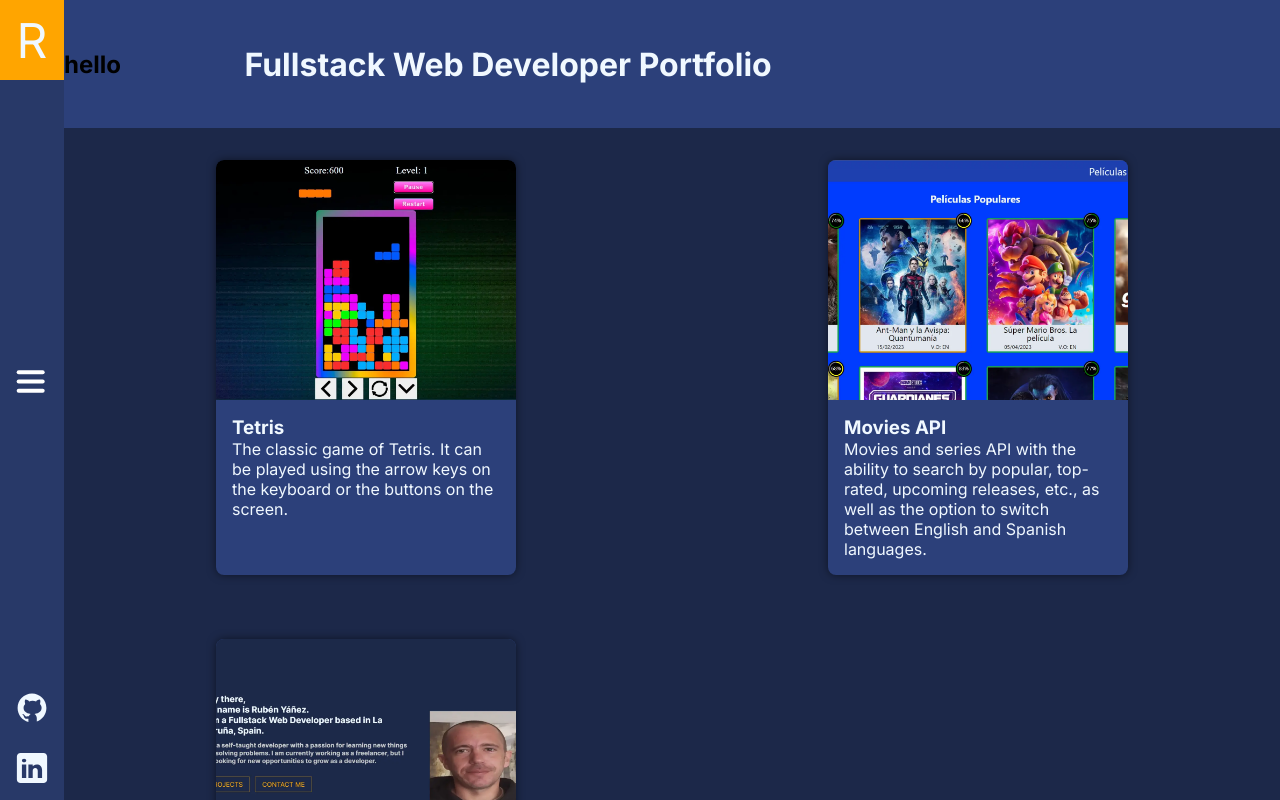
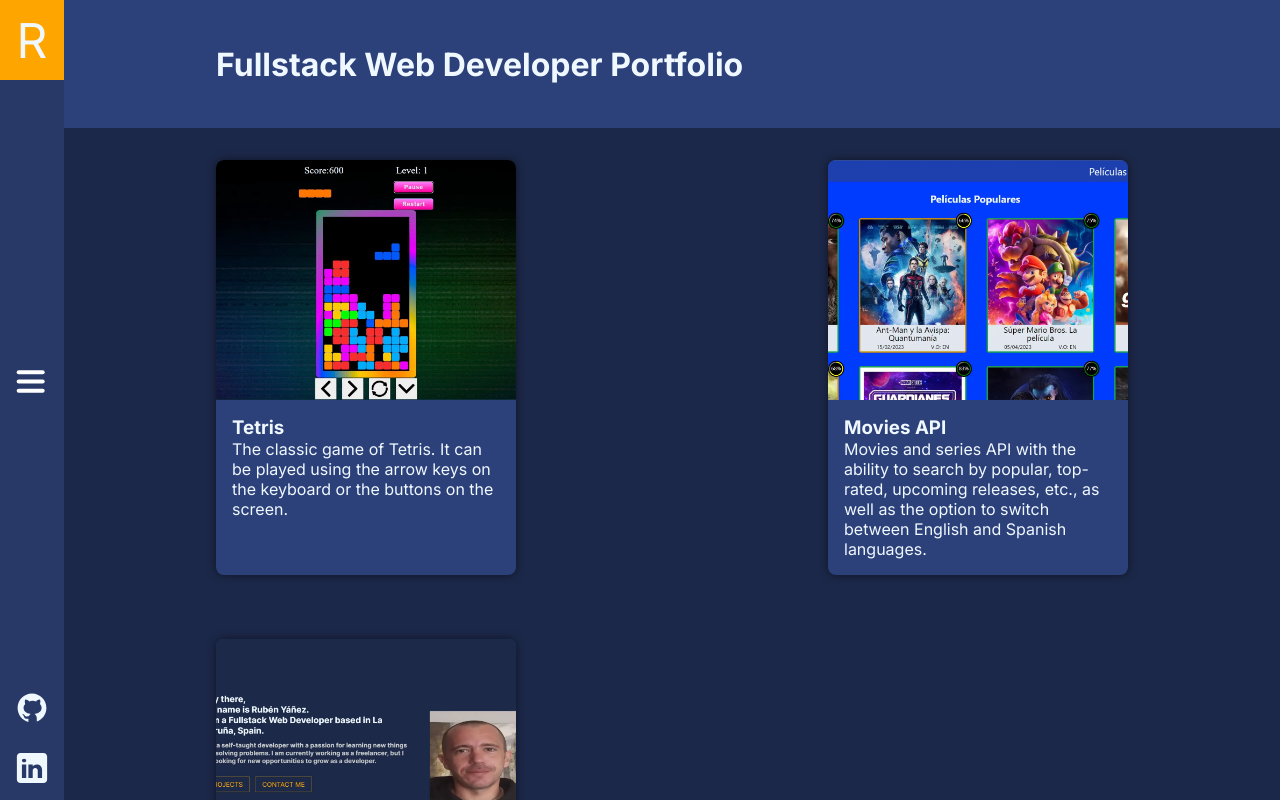
Before and after one commit to RubenMeju/Portfolio, a Next.js app: page /en/projects in a window 1280 px wide. Built offline with nearby package versions, Linux system fonts and the light colour scheme.

Commit message:
fix links and buttons [lang]

```diff
--- a/dictionaries/en.json
+++ b/dictionaries/en.json
@@ -8,6 +8,6 @@
     "btnContact": "Contact me"
   },
   "projects": {
-    "prueba": "hello"
+    "title": "Fullstack Web Developer Portfolio"
   }
 }
--- a/dictionaries/es.json
+++ b/dictionaries/es.json
@@ -8,6 +8,6 @@
     "btnContact": "Contáctame"
   },
   "projects": {
-    "prueba": "hola"
+    "title": "Portafolio Desarrollador Web Fullstack"
   }
 }
--- a/src/app/[lang]/components/navBar/NavBar.jsx
+++ b/src/app/[lang]/components/navBar/NavBar.jsx
@@ -19,7 +19,6 @@ const variants = {
 }
 
 export default function NavBar({ params }) {
-  console.log(JSON.stringify(params))
   const { isOpen } = useContext(AnimationContext)
 
   return (
--- a/src/app/[lang]/components/navBar/navItems/NavItems.jsx
+++ b/src/app/[lang]/components/navBar/navItems/NavItems.jsx
@@ -3,6 +3,7 @@ import styles from './navItems.module.css'
 import { motion } from 'framer-motion'
 import { useContext } from 'react'
 import { AnimationContext } from '../../../../store/AnimationProvider'
+import { i18n } from '../../../../../../i18n-config'
 
 const pages = [
   {
@@ -35,8 +36,6 @@ const variants = {
 }
 
 export default function NavItems({ params }) {
-  console.log('en params', params)
-
   const { isOpen, setIsOpen } = useContext(AnimationContext)
   return (
     <ul className={styles.ul}>
--- a/src/app/[lang]/layout.js
+++ b/src/app/[lang]/layout.js
@@ -20,6 +20,7 @@ export const metadata = {
 */
 
 export default function RootLayout({ children, params }) {
+  console.log('RootLayout', params)
   return (
     <html lang={params.lang}>
       <body className={inter.className}>
--- a/src/app/[lang]/page.js
+++ b/src/app/[lang]/page.js
@@ -39,10 +39,10 @@ export default async function Home({ params: { lang } }) {
         </div>
 
         <div className={styles.contLinks}>
-          <Link href='projects' className='btn'>
+          <Link href={lang + '/projects'} className='btn'>
             {dictionary['home'].btnProjects}
           </Link>
-          <Link href='contact' className='btn'>
+          <Link href={lang + '/contact'} className='btn'>
             {dictionary['home'].btnContact}
           </Link>
         </div>
--- a/src/app/[lang]/projects/page.jsx
+++ b/src/app/[lang]/projects/page.jsx
@@ -10,8 +10,7 @@ export default async function Portfolio({ params: { lang } }) {
   return (
     <>
       <div className={styles.header}>
-        <h2>{dictionary['projects'].prueba}</h2>
-        <h1 className={styles.title}>Fullstack Web Developer Portfolio</h1>
+        <h1 className={styles.title}>{dictionary['projects'].title}</h1>
       </div>
       <div className={styles.body}>
         {projects.map((project, index) => (
```
